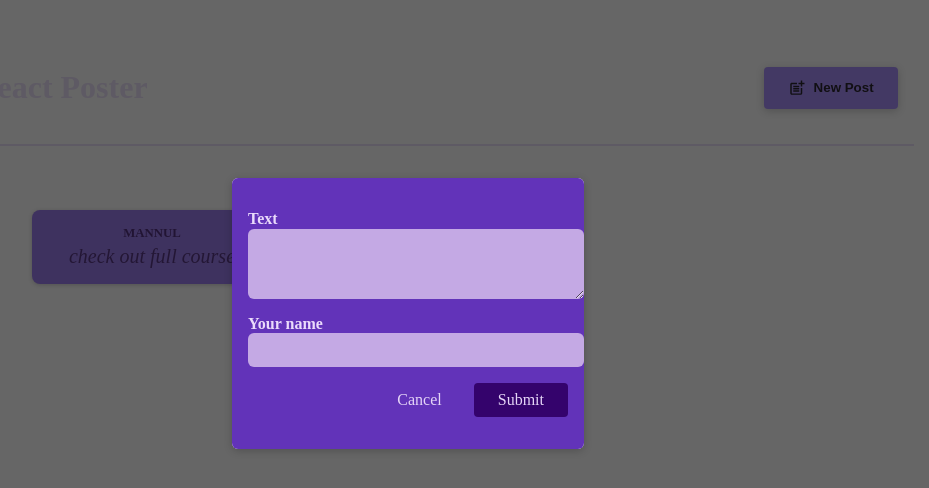
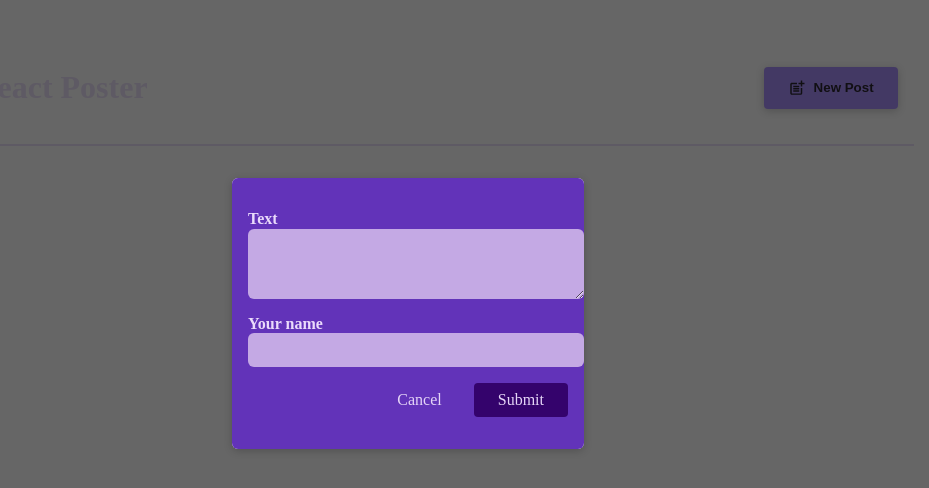
Before and after one commit to Sajjad650/crashcourse, a React (Create React App) app: page / in a window 1280 px wide. Both pictures are taken after a click on the button "New Post". Shown: the top 488 px of the page, without its empty margins (232-1161 px from the left). Built offline with nearby package versions, Linux system fonts and the light colour scheme.

Commit message:
all files changes

```diff
--- a/src/App.js
+++ b/src/App.js
@@ -1,11 +1,9 @@
-// App.js
-
 import React, { useState } from "react";
 import MainHeader from "./components/MainHeader";
 import PostsList from "./components/PostsList";
 
 function App() {
-  const [modalIsVisible, setModalIsVisible] = useState(false); // Set initial state to false
+  const [modalIsVisible, setModalIsVisible] = useState(false);
 
   function hideModalHandler() {
     setModalIsVisible(false);
@@ -17,15 +15,13 @@ function App() {
 
   return (
     <>
-      <MainHeader onCreatePost={showModalHandler} /> {/* Correct prop name */}
-      {modalIsVisible && ( // Only render PostsList when modal is visible
+      <MainHeader onCreatePost={showModalHandler} />
       <main>
         <PostsList
           isPosting={modalIsVisible}
           onStopPosting={hideModalHandler}
         />
       </main>
-      )}
     </>
   );
 }
--- a/src/components/Modal.js
+++ b/src/components/Modal.js
@@ -1,9 +1,24 @@
-import React from "react";
+import React, { useEffect } from "react";
 import classes from "./Model.module.css";
-export default function Modal({ children }) {
+
+export default function Modal({ children, onClose }) {
+  // useEffect(() => {
+  //   const handleClickOutside = (event) => {
+  //     if (event.target.classList.contains(classes.backdrop)) {
+  //       onClose(); // Close the modal if clicked outside of it
+  //     }
+  //   };
+
+  //   document.addEventListener("click", handleClickOutside);
+
+  //   return () => {
+  //     document.removeEventListener("click", handleClickOutside);
+  //   };
+  // }, [onClose]);
+
   return (
     <>
-      <div className={classes.backdrop}></div>
+      <div className={classes.backdrop} onClick={onClose}></div>
       <dialog open className={classes.modal}>
         {children}
       </dialog>
--- a/src/components/NewPost.js
+++ b/src/components/NewPost.js
@@ -1,14 +1,54 @@
+// import React from "react";
+// import classes from "./NewPost.module.css";
+
+// export default function NewPost({
+//   onBodyChange,
+//   onAuthorChange,
+//   onSubmit,
+//   onCancel,
+// }) {
+//   const handleCancel = () => {
+//     onCancel(); // Call onCancel function passed from the parent
+//   };
+
+//   return (
+//     <div>
+//       <form className={classes.form} onSubmit={onSubmit}>
+//         <p>
+//           <label htmlFor="body">Text</label>
+//           <textarea id="body" required rows={3} onChange={onBodyChange} />
+//         </p>
+
+//         <p>
+//           <label htmlFor="name">Your name</label>
+//           <input type="text" id="name" required onChange={onAuthorChange} />
+//         </p>
+//         <p className={classes.actions}>
+//           <button type="button" onClick={handleCancel}>
+//             Cancel
+//           </button>
+//           <button type="submit">Submit</button>
+//         </p>
+//       </form>
+//     </div>
+//   );
+// }
+
 import classes from "./NewPost.module.css";
 
-export default function NewPost({ onBodyChange, onAuthorChange, onCancel }) {
+export default function NewPost({
+  onBodyChange,
+  onAuthorChange,
+  onSubmit,
+  onCancel,
+}) {
   return (
     <div>
-      <form className={classes.form}>
+      <form className={classes.form} onSubmit={onSubmit}>
         <p>
           <label htmlFor="body">Text</label>
           <textarea id="body" required rows={3} onChange={onBodyChange} />
         </p>
-
         <p>
           <label htmlFor="name">Your name</label>
           <input type="text" id="name" required onChange={onAuthorChange} />
@@ -17,7 +57,7 @@ export default function NewPost({ onBodyChange, onAuthorChange, onCancel }) {
           <button type="button" onClick={onCancel}>
             Cancel
           </button>
-          <button>Submit</button>
+          <button type="submit">Submit</button>
         </p>
       </form>
     </div>
--- a/src/components/Post.js
+++ b/src/components/Post.js
@@ -1,16 +1,14 @@
-import React from 'react';
-import  classes from "./Post.module.css";
+import React from "react";
+import classes from "./Post.module.css";
 
 //const name = ["Maximilain", "Malian"];
-export default function Post(props) {
-    //const chosenName= Math.random()>0.5? name[0] :name[1];
+export default function Post({ author, body }) {
+  //const chosenName= Math.random()>0.5? name[0] :name[1];
 
   return (
-    <ui className= {classes.post}>
-
-      <p className={classes.author} >{props.author}</p>
-      <p  className={classes.text}>{props.body}</p>
-
+    <ui className={classes.post}>
+      <p className={classes.author}>{author}</p>
+      <p className={classes.text}>{body}</p>
     </ui>
-  )
+  );
 }
--- a/src/components/PostsList.js
+++ b/src/components/PostsList.js
@@ -5,7 +5,7 @@ import NewPost from "./NewPost";
 import Modal from "./Modal";
 
 export default function PostsList({ isPosting, onStopPosting }) {
-  const [posts, setPosts] = useState([]); // State to hold posts
+  const [posts, setPosts] = useState([]);
   const [enteredBody, setEnteredBody] = useState("");
   const [enteredAuthor, setEnteredAuthor] = useState("");
 
@@ -20,31 +20,44 @@ export default function PostsList({ isPosting, onStopPosting }) {
   function handleSubmit(event) {
     event.preventDefault();
     const newPost = {
-      id: Date.now(),
       author: enteredAuthor,
       body: enteredBody,
     };
-    setPosts((prevPosts) => [...prevPosts, newPost]); // Add new post to posts array
-    setEnteredAuthor(""); // Clear input fields after submission
+    setPosts((prevPosts) => [...prevPosts, newPost]);
+    setEnteredAuthor("");
     setEnteredBody("");
-    onStopPosting(); // Close modal after submission
+    onStopPosting();
+  }
+
+  function handleCancel() {
+    onStopPosting();
   }
 
   return (
     <>
       {isPosting && (
-        <Modal onClose={onStopPosting}>
+        <Modal onClose={handleCancel}>
           <NewPost
             onBodyChange={bodyChangeHandler}
             onAuthorChange={authorChangeHandler}
             onSubmit={handleSubmit}
+            onCancel={handleCancel}
           />
         </Modal>
       )}
 
-      <ul className={classes.posts}>
-        <Post author="mannul" body="check out full course" />
-      </ul>
+      {posts.length === 0 ? (
+        <div style={{ textAlign: "center", color: "white" }}>
+          <h2>There are no posts yet</h2>
+          <p>Start adding some!</p>
+        </div>
+      ) : (
+        <ul className={classes.posts}>
+          {posts.map((post) => (
+            <Post key={post.id} author={post.author} body={post.body} />
+          ))}
+        </ul>
+      )}
     </>
   );
 }
```
Lines whose indentation alone changed are shown as unchanged.
